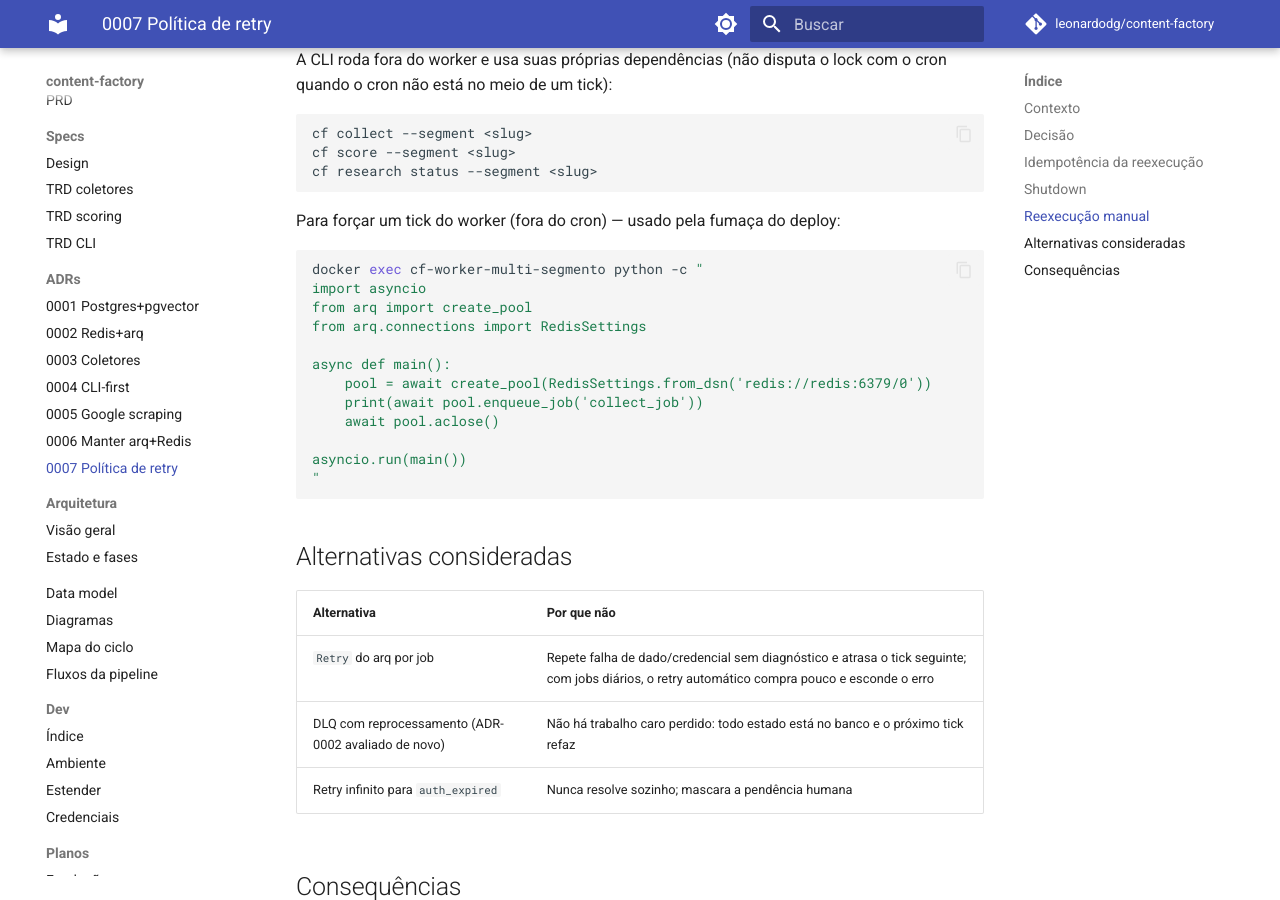
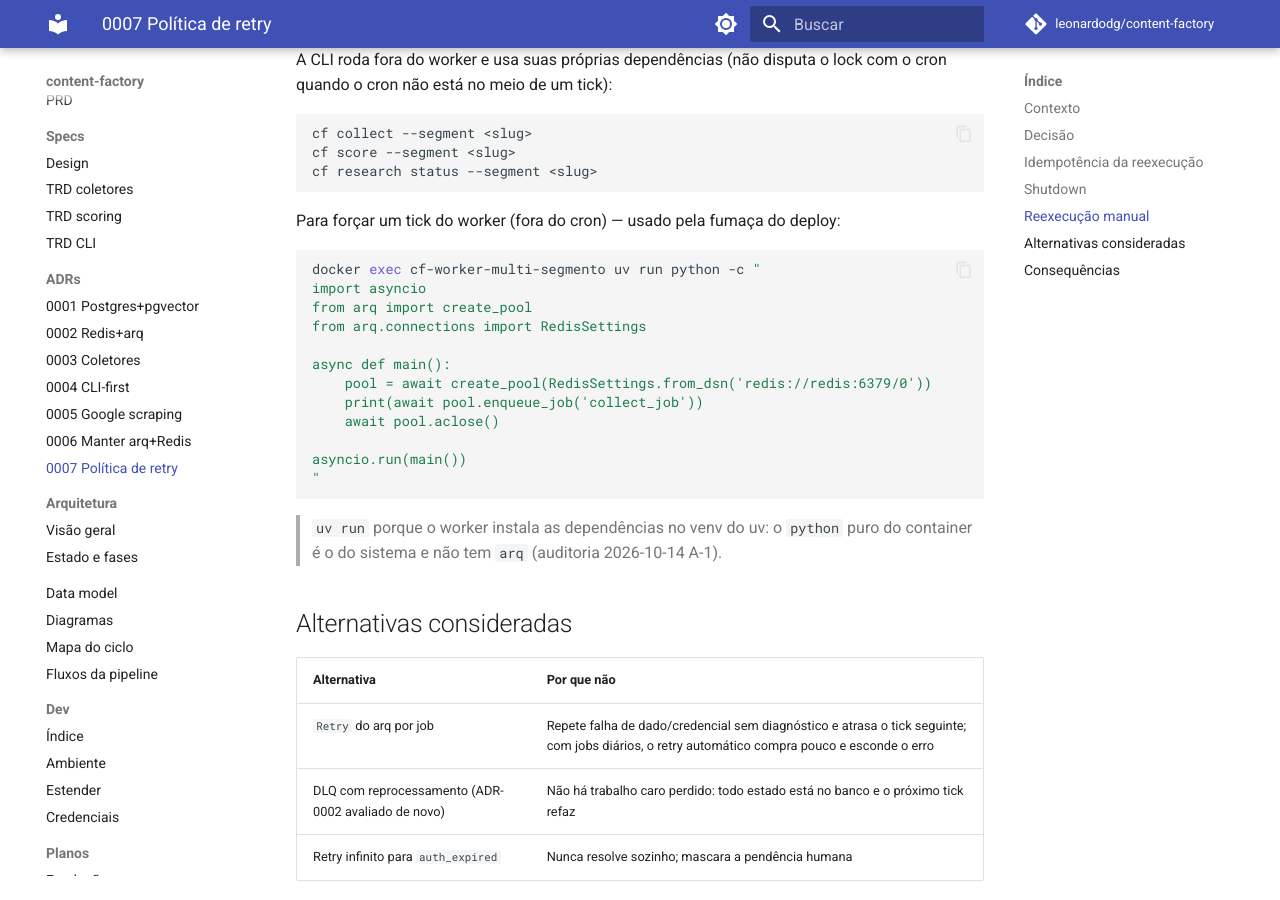
Before and after one commit to leonardodg/content-factory, an MkDocs documentation site: the page built from docs/adr/0007-politica-retry-jobs.md, in a window 1280 px wide and 900 px high, scrolled down 1811 px. Built offline with MkDocs 1.6.1 and Material for MkDocs 9.7.7, drawn with Linux system fonts in a browser that asks for light colours; comment, search, counter and statistics services are not loaded.

Commit message:
docs(adr): tick manual com uv run python (revisão A-1)

````diff
--- a/docs/adr/0007-politica-retry-jobs.md
+++ b/docs/adr/0007-politica-retry-jobs.md
@@ -68,7 +68,7 @@ cf research status --segment <slug>
 Para forçar um tick do worker (fora do cron) — usado pela fumaça do deploy:
 
 ```bash
-docker exec cf-worker-multi-segmento python -c "
+docker exec cf-worker-multi-segmento uv run python -c "
 import asyncio
 from arq import create_pool
 from arq.connections import RedisSettings
@@ -81,6 +81,10 @@ async def main():
 asyncio.run(main())
 "
 ```
+
+> `uv run` porque o worker instala as dependências no venv do uv: o
+> `python` puro do container é o do sistema e não tem `arq`
+> (auditoria 2026-10-14 A-1).
 
 ## Alternativas consideradas
 
````
